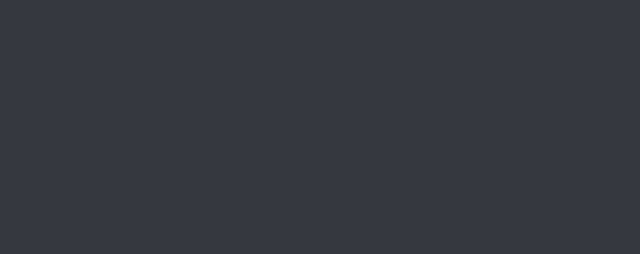
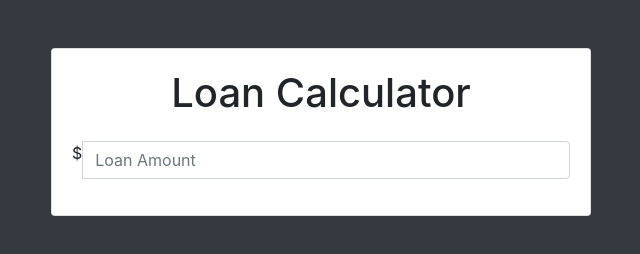
Before and after one commit to dalbay/JavaScript-Tutorials, a plain HTML site: page DOM Manipulation - Sample Project II/index.html in a window 1280 px wide. Shown: the whole page, without its empty margins (319-959 px from the left). Drawn offline with nearby package versions, Linux system fonts and the light colour scheme.

Commit message:
dom project II update

```diff
--- a/DOM Manipulation - Sample Project II/index.html
+++ b/DOM Manipulation - Sample Project II/index.html
@@ -8,19 +8,27 @@
     <!-- Bootstrap CSS -->
     <link rel="stylesheet" href="https://stackpath.bootstrapcdn.com/bootstrap/4.3.1/css/bootstrap.min.css" integrity="sha384-ggOyR0iXCbMQv3Xipma34MD+dH/1fQ784/j6cY/iJTQUOhcWr7x9JvoRxT2MZw1T" crossorigin="anonymous">
 
-    <title>Hello, world!</title>
+    <title>Loan Calculator</title>
   </head>
   <body class="bg-dark">
       <div class="container">
-          <div class="row">
-              .
+        <div class="row">
+          <div class="col-md-6 mx-auto">
+            <div class="card card-body text-center mt-5">
+              <h1 class="heading display-5 pb-3">Loan Calculator</h1>
+              <!--Add a form tag here-->
+              <form id="loan-form">
+                <div class="form-group">
+                  <div class="input-group">
+                    <span class="input-group-addon">$</span>
+                    <input type="number" class="form-control" id="amount" placeholder="Loan Amount">
+                  </div>
+                </div>
+              </form>
+            </div>
           </div>
+        </div>
       </div>
-
-
-
-
-
     <!-- Optional JavaScript -->
     <!-- jQuery first, then Popper.js, then Bootstrap JS -->
     <script src="https://code.jquery.com/jquery-3.3.1.slim.min.js" integrity="sha384-q8i/X+965DzO0rT7abK41JStQIAqVgRVzpbzo5smXKp4YfRvH+8abtTE1Pi6jizo" crossorigin="anonymous"></script>
```
Also changed, not shown: DOM Manipulation - Sample Project II/README.md, DOM Manipulation - Sample Project II/images/domProject1.png (added).
